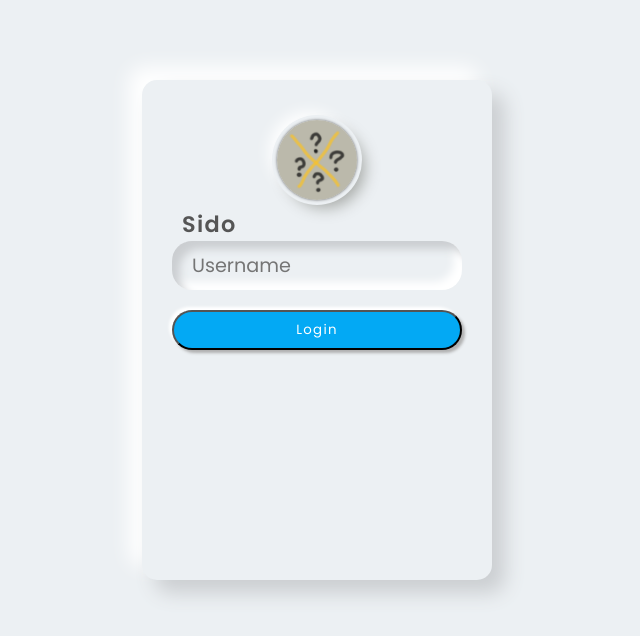
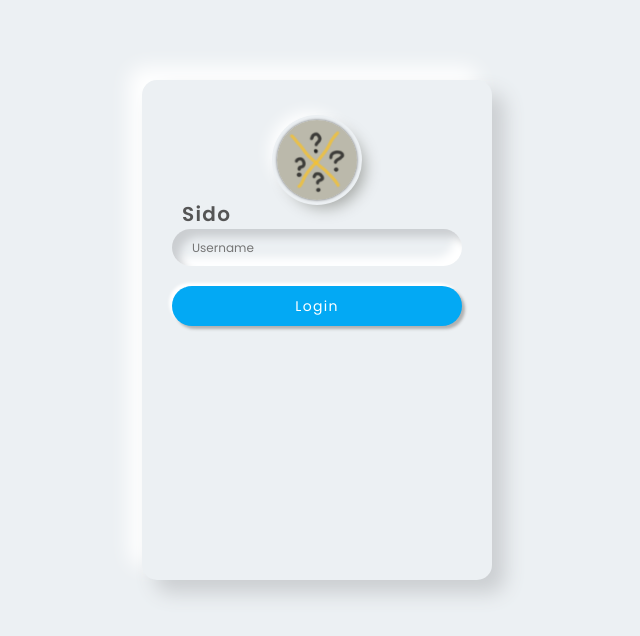
Before and after one commit to YanSido/ChatRoom, a React (Create React App) app in the folder client/: page / in a window 1280 px wide. Shown: the top 636 px of the page, without its empty margins (323-963 px from the left). Built offline with nearby package versions, Linux system fonts and the light colour scheme.

Commit message:
Added components to oragnize

```diff
--- a/client/public/app.css
+++ b/client/public/app.css
@@ -37,7 +37,7 @@ body {
 
 .wrapper .name {
   font-weight: 600;
-  font-size: 1.4rem;
+  font-size: 2rem;
   letter-spacing: 1.3px;
   padding-left: 10px;
   color: #555;
@@ -102,3 +102,12 @@ textarea {
   width: 500px;
   border-radius: 10px;
 }
+
+#login-section {
+  background-color: #eee;
+}
+
+.alert {
+  width: 30%;
+  border-radius: 10px;
+}
--- a/client/public/index.html
+++ b/client/public/index.html
@@ -5,6 +5,10 @@
     <meta name="viewport" content="width=device-width, initial-scale=1" />
     <meta name="theme-color" content="#000000" />
     <meta name="description" content="Web site created using create-react-app" />
+    <link
+      rel="stylesheet"
+      href="https://stackpath.bootstrapcdn.com/bootstrap/3.4.1/css/bootstrap.min.css"
+    />
     <link rel="stylesheet" href="./app.css" />
 
     <title>Chat Room</title>
--- /dev/null
+++ b/client/src/components/ChatHistory.js
@@ -0,0 +1,26 @@
+import Message from "./Message";
+import { useState } from "react";
+import MessageBox from "./MessageBox";
+
+function ChatHistory(props) {
+  const [message, setMessage] = useState("");
+  const [messages, setMessages] = useState([]);
+  return (
+    <>
+      <div id="chatHistory">
+        {messages.map((message, index) => {
+          return <Message message={message} index={index} />;
+        })}
+      </div>
+
+      <MessageBox
+        message={message}
+        messages={messages}
+        setMessage={setMessage}
+        setMessages={setMessages}
+      />
+    </>
+  );
+}
+
+export default ChatHistory;
--- a/client/src/components/ChatScreen.js
+++ b/client/src/components/ChatScreen.js
@@ -1,39 +1,12 @@
-import { useState } from "react";
+import ChatHistory from "./ChatHistory";
+import MessageBox from "./MessageBox";
 
-function Chat(props) {
-  const [message, setMessage] = useState("");
-  const [messages, setMessages] = useState([]);
-
+function ChatRoom(props) {
   return (
     <>
-      <div id="chatHistory">
-        {messages.map((message, index) => {
-          return <p id={index}>{message}</p>;
-        })}
-      </div>
-      <textarea
-        value={message}
-        onChange={(e) => setMessage(e.target.value)}
-        onKeyDown={(e) => {
-          if (e.key === "Enter") {
-            e.preventDefault();
-            setMessage(e.target.value);
-            setMessages((messages) => [...messages, message]);
-            setMessage("");
-          }
-        }}
-      ></textarea>
-
-      <button
-        onClick={(e) => {
-          setMessages((messages) => [...messages, message]);
-          setMessage("");
-        }}
-      >
-        Click
-      </button>
+      <ChatHistory />
     </>
   );
 }
 
-export default Chat;
+export default ChatRoom;
--- /dev/null
+++ b/client/src/components/LoginForm.js
@@ -0,0 +1,36 @@
+import logo from "../img/logo.png";
+import { Link } from "react-router-dom";
+import { useState } from "react";
+
+function Login(props) {
+  const [username, setUsername] = useState("");
+  return (
+    <div class="wrapper">
+      <div class="logo">
+        {" "}
+        <img src={logo} alt="" />{" "}
+      </div>
+      <div class="name"> Sido </div>
+      <form class="p-3 mt-3">
+        <div class="form-field d-flex align-items-center">
+          {" "}
+          <span class="far fa-user"></span>{" "}
+          <input
+            onChange={(e) => {
+              setUsername(e.target.value);
+            }}
+            type="text"
+            name="userName"
+            id="userName"
+            placeholder="Username"
+          />{" "}
+        </div>
+        <Link to={`/chat/username=${username}`}>
+          <button class="btn mt-3">Login</button>
+        </Link>
+      </form>
+    </div>
+  );
+}
+
+export default Login;
--- a/client/src/components/LoginScreen.js
+++ b/client/src/components/LoginScreen.js
@@ -1,36 +1,7 @@
-import logo from "../img/logo.png";
-import { Link } from "react-router-dom";
-import { useState } from "react";
+import LoginForm from "./LoginForm";
 
-function Login(props) {
-  const [username, setUsername] = useState("");
-  return (
-    <div class="wrapper">
-      <div class="logo">
-        {" "}
-        <img src={logo} alt="" />{" "}
-      </div>
-      <div class="text-center mt-4 name"> Sido </div>
-      <form class="p-3 mt-3">
-        <div class="form-field d-flex align-items-center">
-          {" "}
-          <span class="far fa-user"></span>{" "}
-          <input
-            onChange={(e) => {
-              setUsername(e.target.value);
-            }}
-            type="text"
-            name="userName"
-            id="userName"
-            placeholder="Username"
-          />{" "}
-        </div>
-        <Link to={`/chat/username=${username}`}>
-          <button class="btn mt-3">Login</button>
-        </Link>
-      </form>
-    </div>
-  );
+function LoginScreen(props) {
+  return <LoginForm />;
 }
 
-export default Login;
+export default LoginScreen;
--- /dev/null
+++ b/client/src/components/Message.js
@@ -0,0 +1,11 @@
+function Message(props) {
+  return (
+    <>
+      <div class="alert alert-success" role="alert">
+        {props.message}
+      </div>
+    </>
+  );
+}
+
+export default Message;
--- /dev/null
+++ b/client/src/components/MessageBox.js
@@ -0,0 +1,28 @@
+function MessageBox({ message, setMessage, setMessages }) {
+  return (
+    <>
+      <textarea
+        value={message}
+        onChange={(e) => setMessage(e.target.value)}
+        onKeyDown={(e) => {
+          if (e.key === "Enter") {
+            e.preventDefault();
+            setMessage(e.target.value);
+            setMessages((messages) => [...messages, message]);
+            setMessage("");
+          }
+        }}
+      ></textarea>
+      <button
+        onClick={(e) => {
+          setMessages((messages) => [...messages, message]);
+          setMessage("");
+        }}
+      >
+        Click
+      </button>
+    </>
+  );
+}
+
+export default MessageBox;
```
Also changed, not shown: client/src/components/Participants.js (added, +9 -0 lines).
